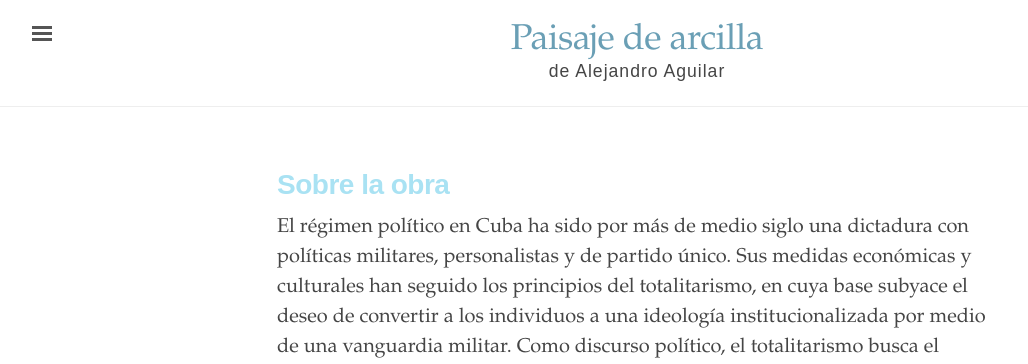
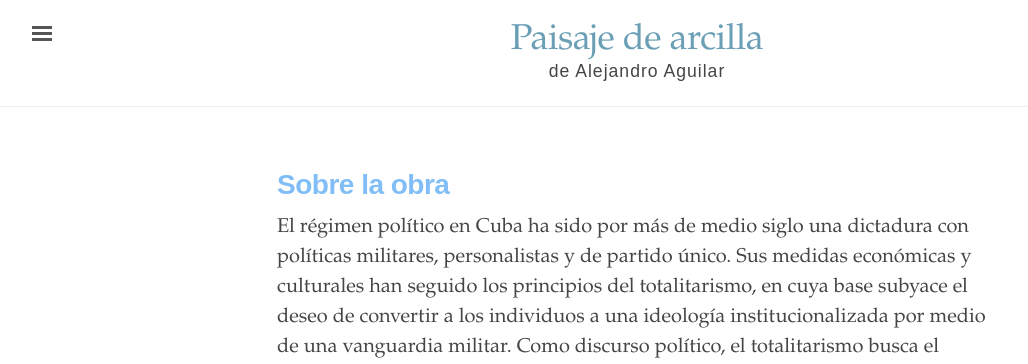
Before and after one commit to edicionesdereparto/paisajedearcilla, a Jekyll site: the page built from index.html, in a window 1280 px wide. Shown: the top 364 px of the page, without its empty margins (3-1031 px from the left). Built offline with Jekyll 4.4.1, drawn with Linux system fonts in a browser that asks for light colours.

Commit message:
Update index.html

```diff
--- a/index.html
+++ b/index.html
@@ -8,7 +8,7 @@ title: "Paisaje de Arcilla"
 </head>
 <body>
 <div class="introduction">
-  <h1 style="font-weight: bold; color: #A9E2F3;">Sobre la obra</h1>
+  <h1 style="font-weight: bold; color: #81BEF7;">Sobre la obra</h1>
 <p>
   El régimen político en Cuba ha sido por más de medio siglo una dictadura con políticas militares, personalistas y de partido único. Sus medidas económicas y culturales han seguido los principios del totalitarismo, en cuya base subyace el deseo de convertir a los individuos a una ideología institucionalizada por medio de una vanguardia militar. Como discurso político, el totalitarismo busca el (des)control del archivo social, a través del cual se pretende dirigir la identidad política de la sociedad a despecho de su realidad inmediata. Los totalitarismos del siglo XX están pretendidos por razonamientos ideológicos que mezclan discursos bíblicos y positivistas en un coctel retórico de cientificismo mesiánico, o de mesianismo científico, canonizado a la cañona. Paisaje de arcilla de Alejandro Aguilar es un libro que destaca la atmósfera del totalitarismo —entre 1969 y 1973— y de la disciplina militar en las llamadas «escuelas del campo» para adolescentes en Cuba.La obra está compuesta por microrrelatos poéticos de la experiencia del autor en lo que fue, presumiblemente, una de las primeras Escuelas Secundarias Básicas en el Campo (ESBC), cuyo principio pedagógico era la combinación del estudio, el trabajo y el fusil.
 </p>
```
